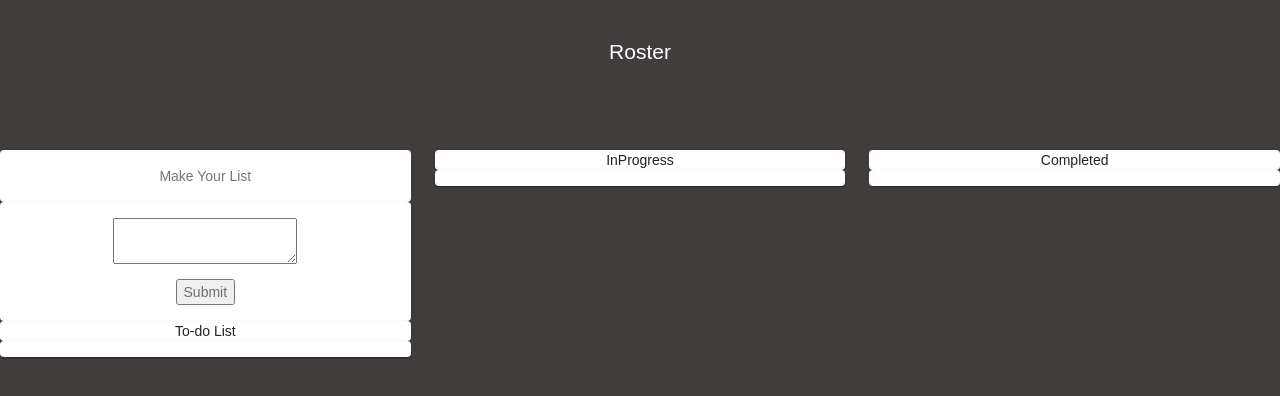
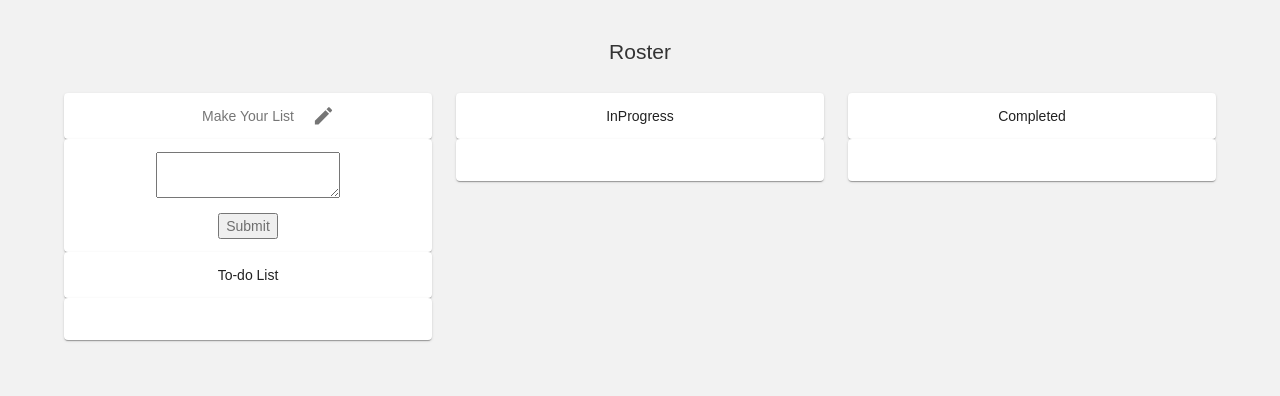
Before and after one commit to yramyayegu/roster, a React (Create React App) app: page / in a window 1280 px wide. Shown: the top 396 px of the page. Built offline with nearby package versions, Linux system fonts and the light colour scheme.

Commit message:
all done

```diff
--- a/src/AddItem.js
+++ b/src/AddItem.js
@@ -1,8 +1,9 @@
 import React from 'react';
 import { makeStyles } from '@material-ui/core/styles';
 import Paper from '@material-ui/core/Paper';
-
-
+import EditIcon from '@material-ui/icons/Edit';
+import Modal from '@material-ui/core/Modal';
+import './App.css'
 //Css
 const useStyles = makeStyles((theme) => ({
     root: {
@@ -13,9 +14,16 @@ const useStyles = makeStyles((theme) => ({
       textAlign: 'center',
       color: theme.palette.text.secondary,
     },
-  }));
+    box:{
+      backgroundColor:'#fff',
+      width: '50%',
+      marginLeft: '25%',
+      marginTop: '15%',
+
+    }
 
 
+  }));
 
 function AddItem(props)
 {
@@ -29,9 +37,51 @@ function AddItem(props)
         return false;
     }
 
+
+    const [open, setOpen] = React.useState(false);
+    const [title, setTitle] = React.useState('Make Your List');
+
+    const handleOpen = () => {
+      setOpen(true);
+    };
+
+    const handleClose = () => {
+      setOpen(false);
+    };
+    const GetName = (event) =>{
+
+      setTitle(event.target.value);
+    }
+
+    const body = (
+      <div className={classes.paper}>
+        <div className={classes.box}>
+        <input name='todotitle' onChange={GetName.bind()} />
+        <p></p>
+        <p>
+        <button onClick={handleClose} >Submit</button>
+        </p>
+        </div>
+      </div>
+    );
+
 return(
     <div>
-        <Paper className={classes.paper}>Make Your List</Paper>
+        <Paper className={classes.paper}>
+          {title}
+        <EditIcon  onClick={handleOpen}/>
+
+
+      <Modal
+        open={open}
+        onClose={handleClose}
+        aria-labelledby="simple-modal-title"
+        aria-describedby="simple-modal-description"
+      >
+        {body}
+      </Modal>
+
+        </Paper>
         <Paper className={classes.paper}>
             <div>
                 <form onSubmit={handleSubmit.bind()}>
--- a/src/App.css
+++ b/src/App.css
@@ -8,10 +8,22 @@
 }
 
 .App-header {
+  padding: 20px;
 
-  height: 150px;
-  padding: 20px;
-  color: white;
+}
+.MuiSvgIcon-root {
+  margin-top: -9px;
+  position: absolute;
+  padding-left: 2px;
+  margin-left: 16px;
+
+}
+.makeStyles-box-5 {
+  width: 50%;
+  margin-top: 15%;
+  margin-left: 25%;
+  background-color: #fff;
+  padding: 2%;
 }
 
 .MuiTypography-body1 {
@@ -27,7 +39,6 @@
 }
 .MuiSvgIcon-root {
   font-size: 2.5rem !important;
-
 }
 .App-intro {
   font-size: large;
@@ -38,6 +49,12 @@
   to { transform: rotate(360deg); }
 }
 body{
-  color: aliceblue;
-  background-color: rgb(65, 61, 61);
+  background-color: rgb(242, 242, 242);
 }
+.MuiPaper-root.MuiPaper-elevation1.MuiPaper-rounded {
+
+  padding: 13px;
+}
+.MuiGrid-root.MuiGrid-container.MuiGrid-spacing-xs-3 {
+  padding: 0 5%;
+}
--- a/src/App.js
+++ b/src/App.js
@@ -4,6 +4,7 @@ import Grid from '@material-ui/core/Grid';
 import NewList from './NewList';
 import AddItem from './AddItem';
 import './App.css';
+import {Remove_task} from './utility';
 //CSS
 const useStyles = makeStyles((theme) => ({
   root: {
@@ -37,26 +38,16 @@ const [completed_list,setcompleted_list] = useState([]);
       id:inprogress_list.length,
       value:data
     }])
-    if (id > -1) {
-      todo_list.splice(id, 1);
-    }
+    Remove_task(id,todo_list)
+  }
 
 
-
-    let i = 0;
-      for (let value of Object.values(todo_list)) {
-        value.id = i++;
-      }
-
-console.log(todo_list)
-
-
-
-    }
-
-
-  const Add_Complete_list = (data) =>{
-    console.log(data)
+  const Add_Complete_list = (id,data) =>{
+   setcompleted_list([...completed_list,{
+      id:completed_list.length,
+      value:data
+    }])
+    Remove_task(id,inprogress_list)
   }
   const classes = useStyles();
       return (
@@ -66,10 +57,6 @@ console.log(todo_list)
           <h1 className="App-title">Roster</h1>
         </header>
 
-
-
-
-
         <Grid container spacing={3}>
           <Grid item xs={4}>
               <AddItem Add_Todo_List={Add_Todo_List}/>
@@ -77,11 +64,11 @@ console.log(todo_list)
                   alltasks={todo_list}
                   title={'To-do List'}
                   Add_inprogress_list={Add_inprogress_list}
-                  Add_Complete_list ={Add_Complete_list}
+
               />
           </Grid>
           <Grid item xs={4}>
-              <NewList alltasks={inprogress_list} title={'InProgress'} />
+              <NewList alltasks={inprogress_list} title={'InProgress'} Add_Complete_list ={Add_Complete_list} />
           </Grid>
           <Grid item xs={4}>
               <NewList alltasks={completed_list} title={'Completed'} />
--- a/src/NewList.js
+++ b/src/NewList.js
@@ -2,14 +2,10 @@ import React from 'react'
 import Paper from '@material-ui/core/Paper';
 import List from '@material-ui/core/List';
 import ListItem from '@material-ui/core/ListItem';
-import ListItemText from '@material-ui/core/ListItemText';
 import { makeStyles } from '@material-ui/core/styles';
-import Checkbox from '@material-ui/core/Checkbox';
 import FormControlLabel from '@material-ui/core/FormControlLabel';
 import Button from '@material-ui/core/Button';
-import Container from '@material-ui/core/Container';
-
-
+//CSS
 const useStyles = makeStyles((theme) => ({
     root: {
       flexGrow: 1,
@@ -20,22 +16,25 @@ const useStyles = makeStyles((theme) => ({
       color: theme.palette.text.secondary,
     },
 }))
+//Component
 function NewList(props){
-
+//Event handle function on click of every task
   const handlechange = (event) =>{
-   /* console.log(event.target.name)
-    console.log(event.target.value)
-    console.log(event.target.id)*/
-
-
-
     if(event.target.name == 'To-do List'){ props.Add_inprogress_list(event.target.id,event.target.value) }
+    if(event.target.name == 'InProgress'){
+      props.Add_Complete_list(event.target.id,event.target.value)
+    }
   }
 
     const classes = useStyles;
     return(
         <div>
-          <Paper className={classes.paper}>{props.title}</Paper>
+          <Paper className={classes.paper}>
+
+
+            {props.title}
+
+            </Paper>
           <Paper className={classes.paper}>
             <List className={classes.root}>
             { props.alltasks.map(item => (
--- /dev/null
+++ b/src/utility.js
@@ -0,0 +1,14 @@
+import React from 'react';
+
+export function Remove_task(id,list) {
+    if (id > -1) {
+        list.splice(id, 1);
+      }
+
+      let i = 0;
+      for (let value of Object.values(list)) {
+        value.id = i++;
+      }
+
+      return list;
+}
```
